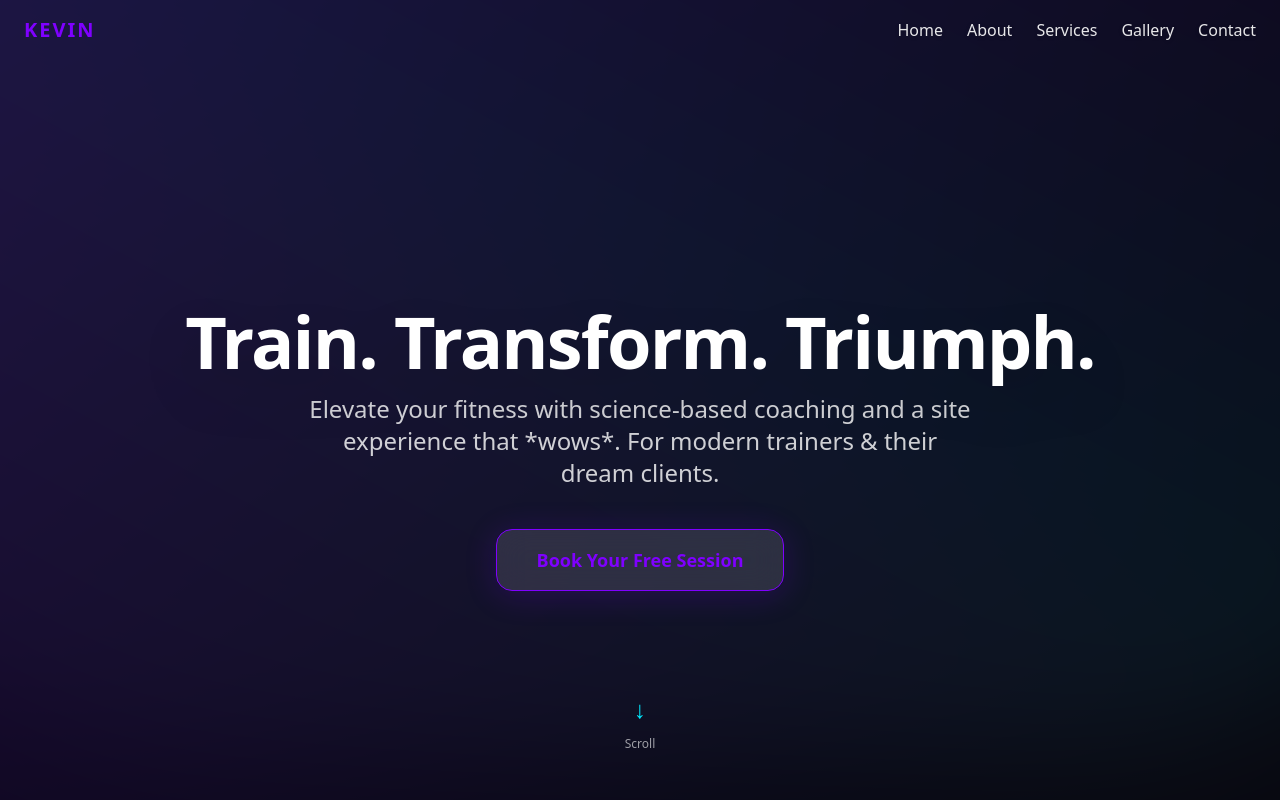
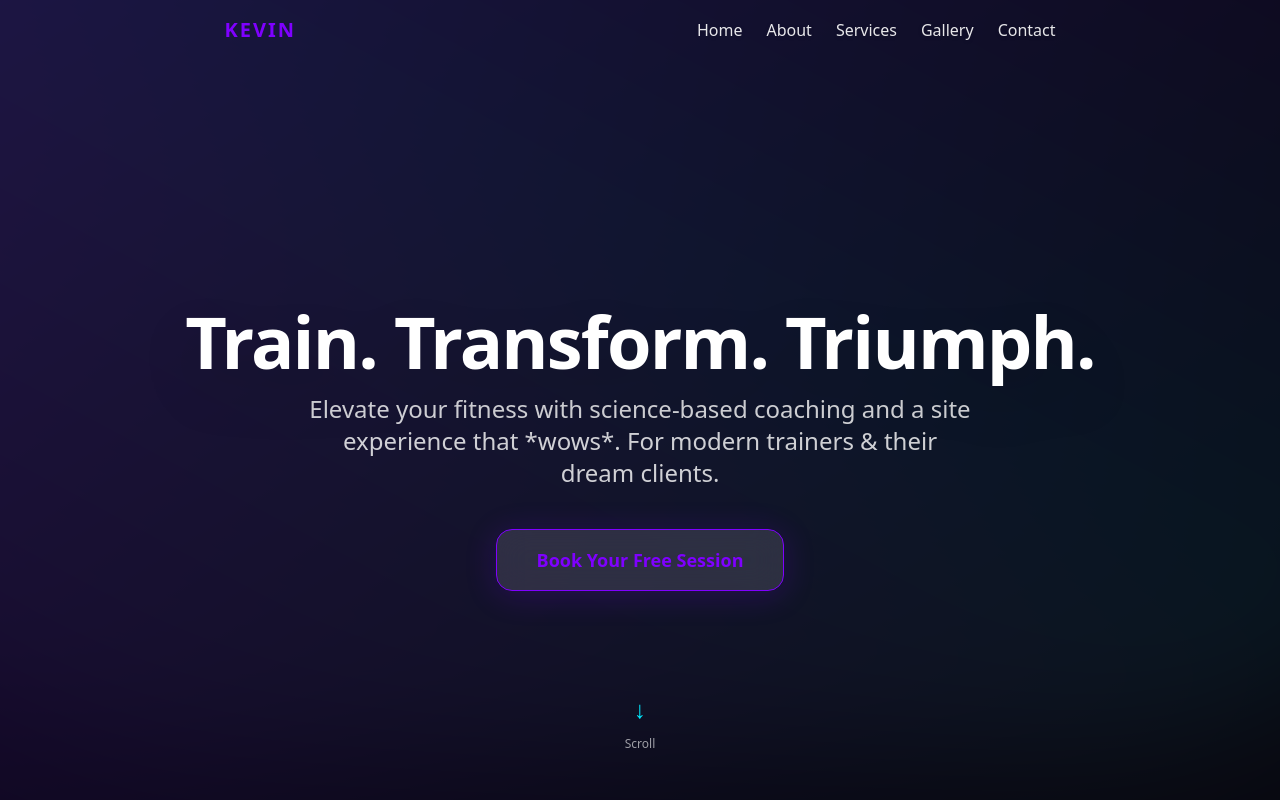
Before and after one commit to Kbandison/trainer-site, a Next.js app: page / in a window 1280 px wide. Shown: the top 800 px of the page. Built offline with nearby package versions, Linux system fonts and the light colour scheme.

Commit message:
describe your change

```diff
--- a/app/components/Nav.tsx
+++ b/app/components/Nav.tsx
@@ -29,7 +29,7 @@
           : "bg-transparent py-4"
       )}
     >
-      <div className="max-w-7xl mx-auto flex items-center justify-between px-6">
+      <div className="max-w-7xl mx-auto flex items-center justify-around px-6">
         <span className="font-extrabold text-xl tracking-widest text-brand drop-shadow-glow">
           KEVIN
         </span>
```
